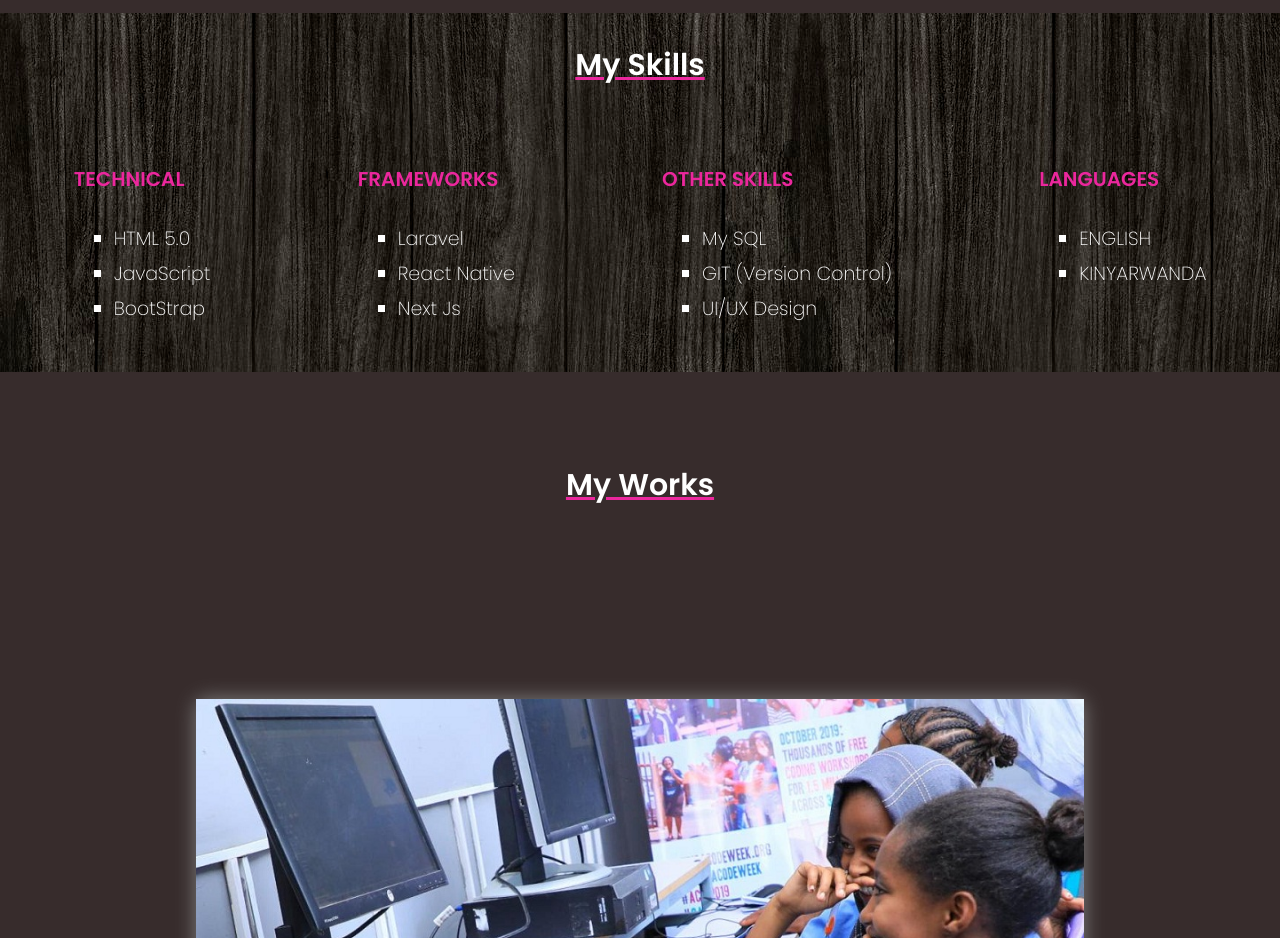
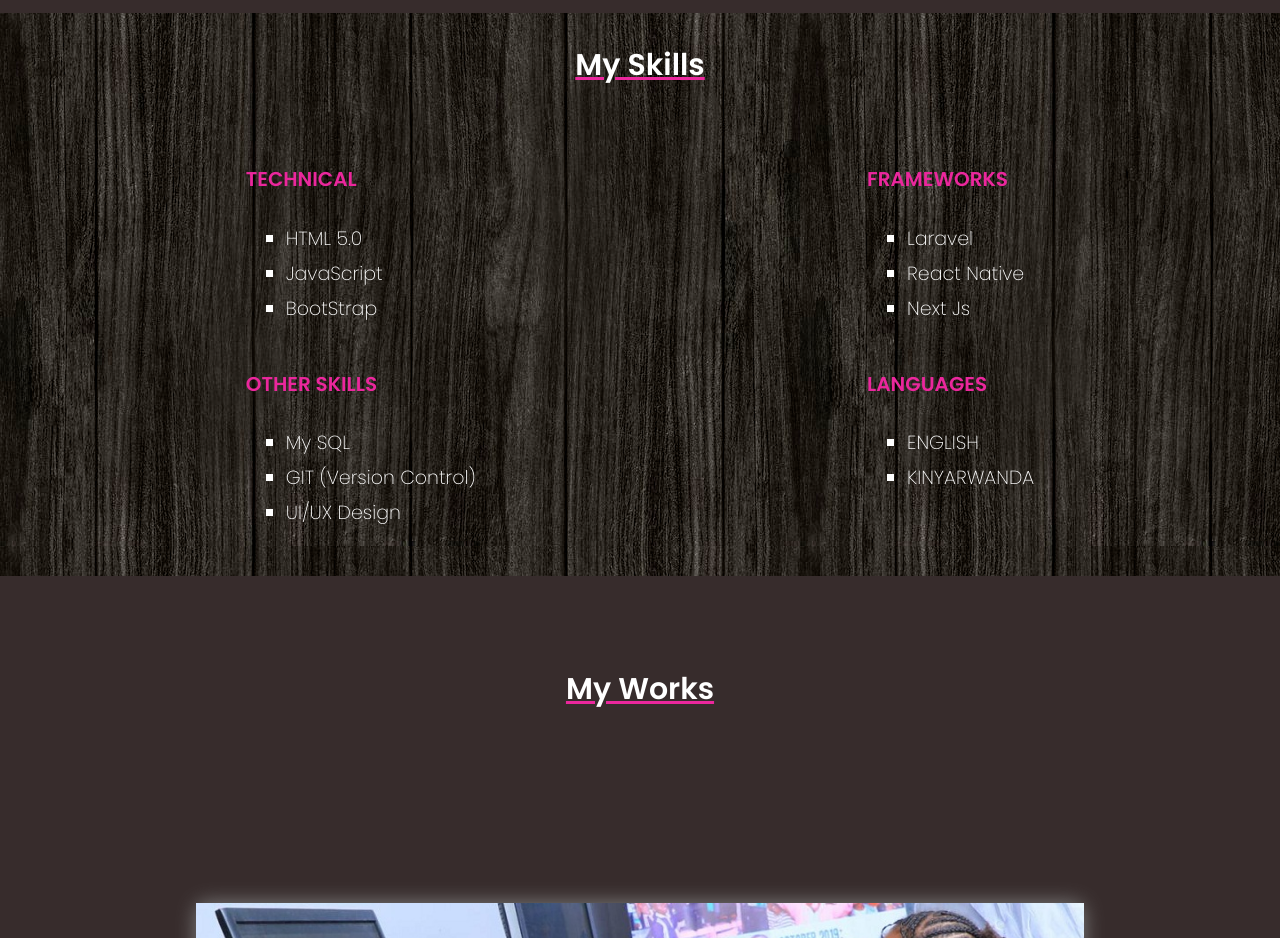
Before and after one commit to Luciefifi/my-brand, a plain HTML site: page index.html in a window 1280 px wide. Shown: the part 1120-2058 px from the top of the page. Drawn offline with nearby package versions, Linux system fonts and the light colour scheme.

Commit message:
modified my Skills

```diff
--- a/styles.css
+++ b/styles.css
@@ -1699,6 +1699,13 @@ section.loginAndSignUpForm {
     position: absolute;
     padding: 90px 25px 50px 25px;
 }
+
+div.mySkills {
+  display: grid;
+  grid-template-columns: auto auto;
+  justify-content: space-around;
+  padding: 0 50px;
+}
   /* my work section */
 
   section.work {
```
